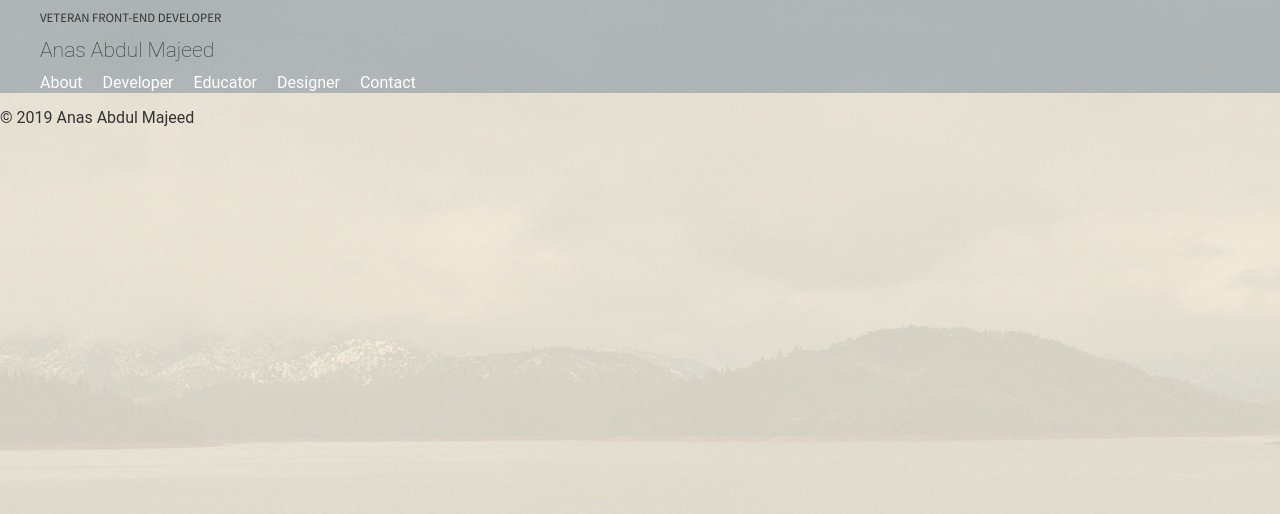
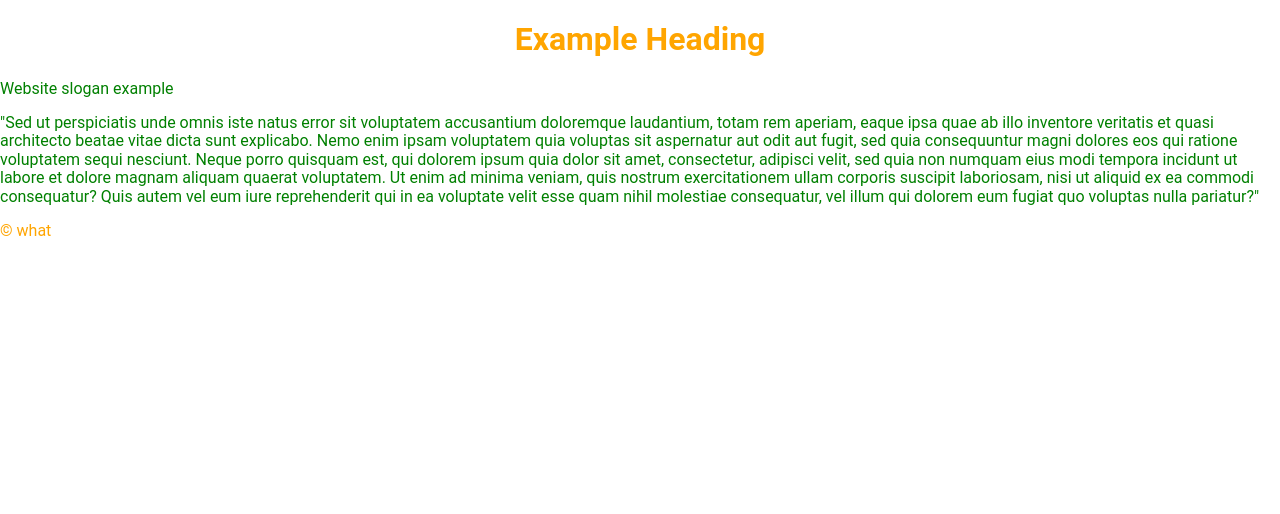
Before and after one commit to anasadulmajeed/my-bio, a website built with webpack: page app/index.html in a window 1280 px wide. Built offline with nearby package versions, Linux system fonts and the light colour scheme; files whose address does not match are found by name.

Commit message:
understood the cascade

```diff
--- a/app/assets/styles/base/_global.css
+++ b/app/assets/styles/base/_global.css
@@ -1,12 +1,9 @@
 body{
 	font-family: 'Roboto', sans-serif;
-	color:#333;
+	color:green;
+
 }
 
-html {
-  background: #eee8d5 url(../img/bg.jpg) top center no-repeat fixed;
-  background-size: cover;
-}
 
 img{
 	max-width: 100%;
@@ -20,3 +17,15 @@ img{
 a{
 	color:$mainOrange;
 }
+
+h1{
+	color:orange;
+	text-align:center;
+}
+header p{
+	color:green;
+
+}
+footer{
+	color:orange;
+}
--- a/app/index.html
+++ b/app/index.html
@@ -1,38 +1,22 @@
 <!DOCTYPE html>
 <html lang="en">
 <head>
-
   <meta charset="UTF-8">
-  <title>Anas Abdul Majeed | Bio</title>
-  <link href='http://fonts.googleapis.com/css?family=Source+Sans+Pro:400,700|PT+Serif:400,700' rel='stylesheet' type='text/css'>
-  <link href="http://netdna.bootstrapcdn.com/font-awesome/4.1.0/css/font-awesome.min.css" rel="stylesheet">
+  <title>Learning Css</title>
   <link rel="stylesheet" href="temp/styles/styles.css">
 </head>
 <body>
-  <header class="site-header ">
-    <div class="wrapper">
-      <h6 class="site-header__heading">Veteran Front-end Developer</h6>
-      <h1 class="site-header__heading2">Anas Abdul Majeed</h1>
-        <div class="primary-nav primary-nav--border">
-          <nav class="primary-nav--pull-right ">
-            <ul>
-              <li><a href="#about">About</a></li>
-              <li><a href="#developer">Developer</a></li>
-              <li><a href="#educator">Educator</a></li>
-              <li><a href="#designer">Designer</a></li>
-              <li><a href="#contact">Contact</a></li>
-            </ul>
-          </nav>
-        </div>
+  <header>
+    <h1>Example Heading</h1>
+    <p>Website slogan example</p>
+  </header>
+
+  <p>
+    "Sed ut perspiciatis unde omnis iste natus error sit voluptatem accusantium doloremque laudantium, totam rem aperiam, eaque ipsa quae ab illo inventore veritatis et quasi architecto beatae vitae dicta sunt explicabo. Nemo enim ipsam voluptatem quia voluptas sit aspernatur aut odit aut fugit, sed quia consequuntur magni dolores eos qui ratione voluptatem sequi nesciunt. Neque porro quisquam est, qui dolorem ipsum quia dolor sit amet, consectetur, adipisci velit, sed quia non numquam eius modi tempora incidunt ut labore et dolore magnam aliquam quaerat voluptatem. Ut enim ad minima veniam, quis nostrum exercitationem ullam corporis suscipit laboriosam, nisi ut aliquid ex ea commodi consequatur? Quis autem vel eum iure reprehenderit qui in ea voluptate velit esse quam nihil molestiae consequatur, vel illum qui dolorem eum fugiat quo voluptas nulla pariatur?"
+  </p>
 
 
-    </div>
-
-  </header>
-
-
-
-  <footer><p>&copy; 2019 Anas Abdul Majeed</p></footer>
+  <footer>&copy; what</footer>
 
 </body>
 </html>
--- a/app/temp/styles/styles.css
+++ b/app/temp/styles/styles.css
@@ -351,12 +351,8 @@ template {
 
 body{
 	font-family: 'Roboto', sans-serif;
-	color:#333;
-}
+	color:green;
 
-html {
-  background: #eee8d5 url(../img/bg.jpg) top center no-repeat fixed;
-  background-size: cover;
 }
 
 img{
@@ -370,6 +366,20 @@ img{
 
 a{
 	color:#d59541;
+}
+
+h1{
+	color:orange;
+	text-align:center;
+}
+
+header p{
+	color:green;
+
+}
+
+footer{
+	color:orange;
 }
 
 .site-header {
```
